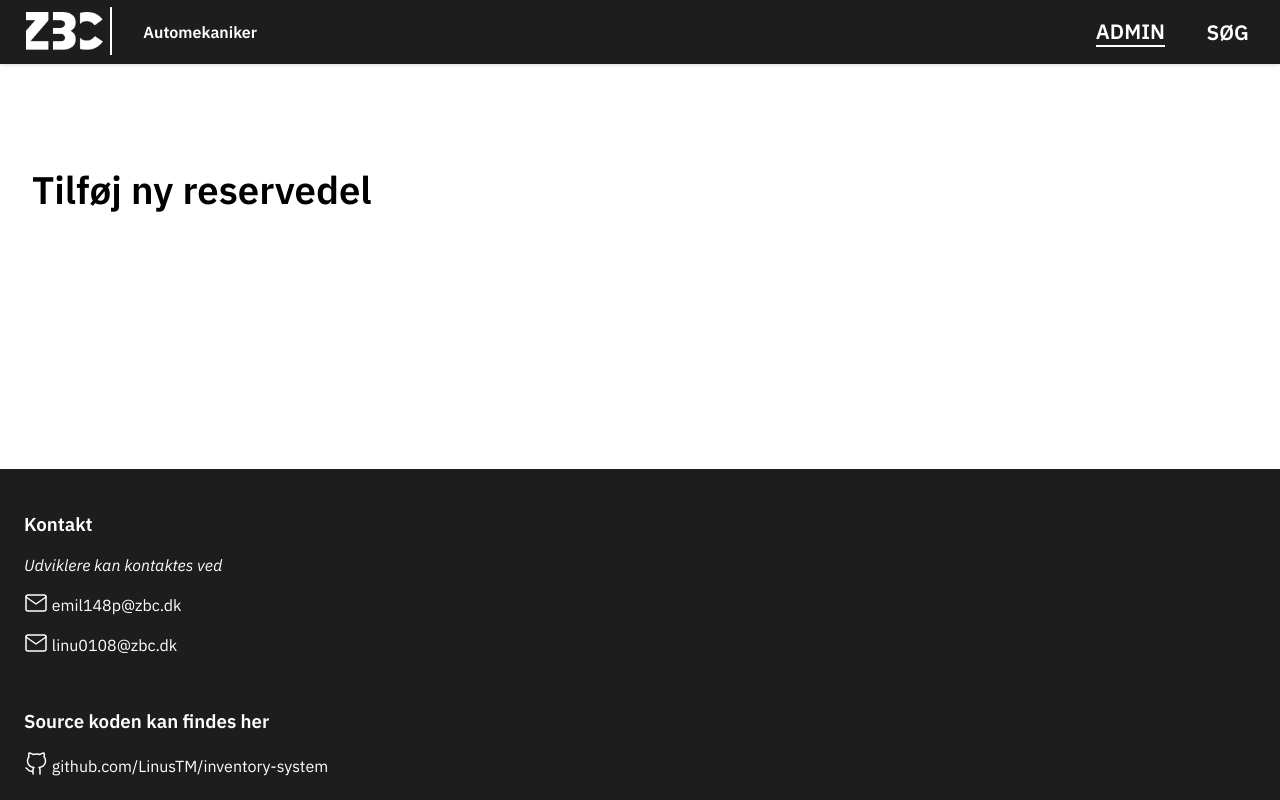
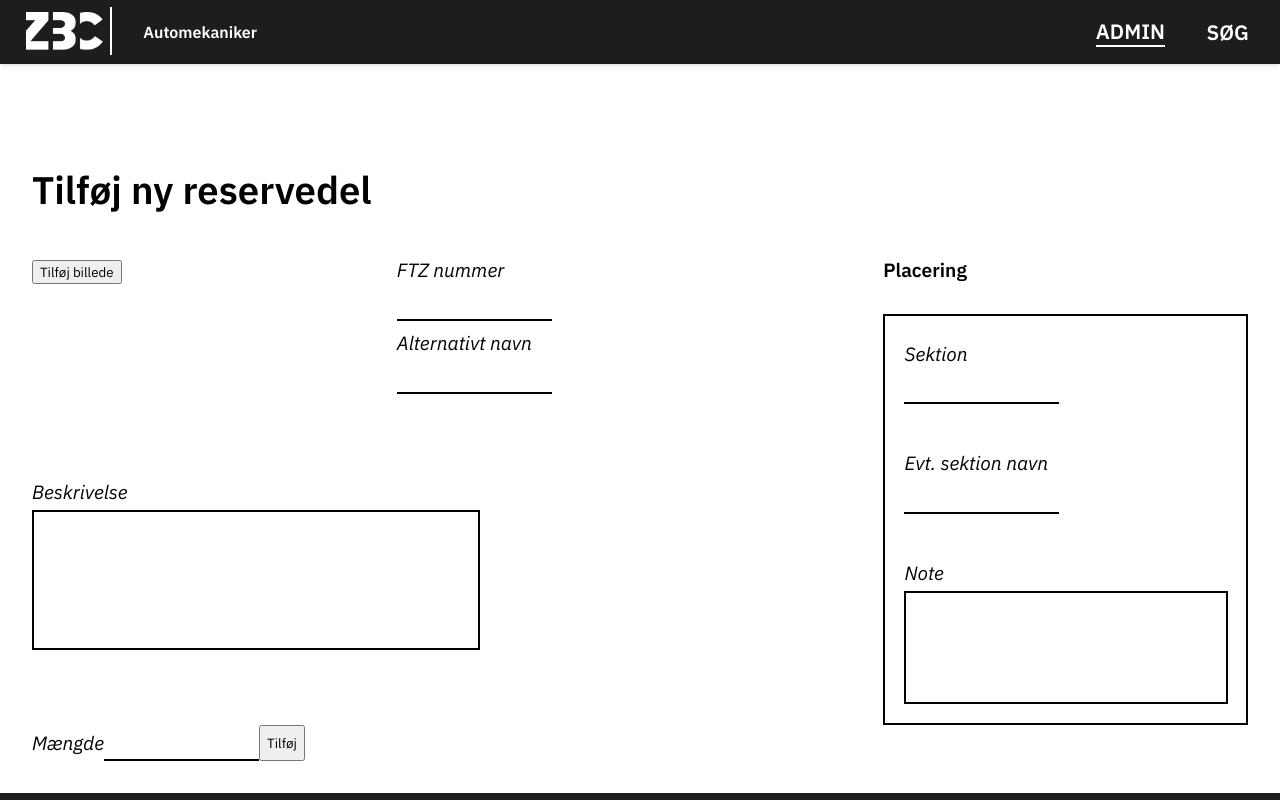
Before and after one commit to LinusTM/inventory-system, a SvelteKit app in the folder frontend/: page /admin in a window 1280 px wide. Shown: the top 800 px of the page. Built offline with nearby package versions, Linux system fonts and the light colour scheme.

Commit message:
added basic layout

```diff
--- a/frontend/src/routes/admin/+page.svelte
+++ b/frontend/src/routes/admin/+page.svelte
@@ -3,6 +3,115 @@
 
 <h1>Tilføj ny reservedel</h1>
 
+<div id="container">
+	<div id="add_image">
+		<button type="button">Tilføj billede</button>
+	</div>
+
+	<div id="names">
+		<div id="ftz_number">
+			<label for="ftz_number_input">FTZ nummer</label><br>
+			<input type="text" id="ftz_number_input"><br>
+		</div>
+
+		<div id="alt_name">
+			<label for="ftz_number_input">Alternativt navn</label><br>
+			<input type="text" id="alt_name_input"><br>
+		</div>
+	</div>
+
+	<div id="placement">
+		<h4>Placering</h4>
+		<div id="placement_box">
+			<div id="section">
+				<label for="section_input">Sektion</label><br>
+				<input type="text" id="alt_name_input"><br><br>
+			</div>
+
+			<div id="name">
+				<label for="name_input">Evt. sektion navn</label><br>
+				<input type="text" id="alt_name_input"><br><br>
+			</div>
+
+			<div id="note">
+				<label for="note_input">Note</label><br>
+				<input type="text" id="note_input">
+			</div>
+		</div>
+	</div>
+
+	<div id="description">
+		<label for="description_input">Beskrivelse</label><br>
+		<input type="text" id="description_input"><br>
+	</div>
+
+	<div id="add_part">
+		<label for="amount_input">Mængde</label><br>
+		<input type="number" id="amount_input"><br>
+		<button type="button">Tilføj</button>
+	</div>
+</div>
+
 
 <style lang="scss">
+	#container {
+		display: grid;
+		grid-template-columns: 30% 40% 30%;
+		grid-template-areas:
+			"add_image names placement"
+			"description description placement"
+			"add_part . .";
+	}
+
+	#add_image {
+		grid-area: add_image;
+	}
+
+	#names {
+		grid-area: names;
+	}
+
+	#placement {
+		grid-area: placement;
+	}
+
+	#placement_box {
+		border: 2px solid #000;
+		padding: 1em;
+	}
+
+	#note_input {
+		border: 2px solid #000;
+		height: 8em;
+		width: 98%;
+	}
+
+	#description {
+		grid-area: description;
+	}
+
+	#description input {
+		border: 2px solid #000;
+		height: 10em;
+		width: 33em;
+	}
+
+	#add_part {
+		grid-area: add_part;
+		display: flex;
+	}
+
+	h4 {
+		margin-top: 0;
+	}
+
+	label {
+		font-style: italic;
+	}
+
+	input {
+		border: none;
+		border-bottom: 2px solid #000;
+	}
+
 </style>
```
